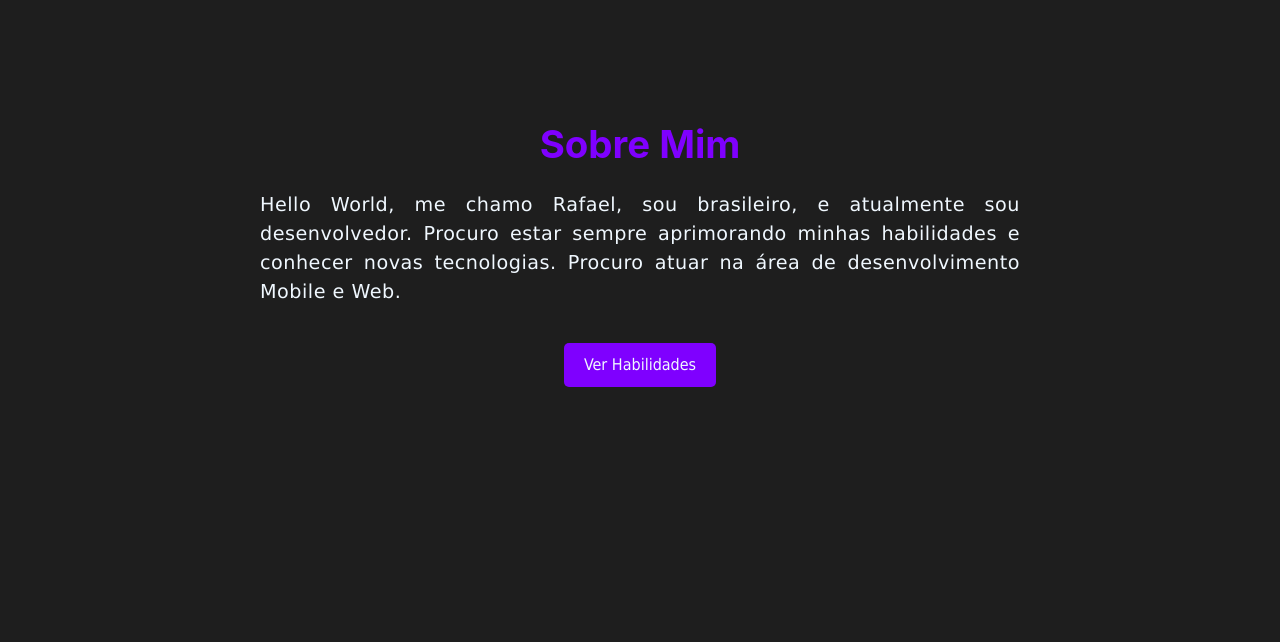
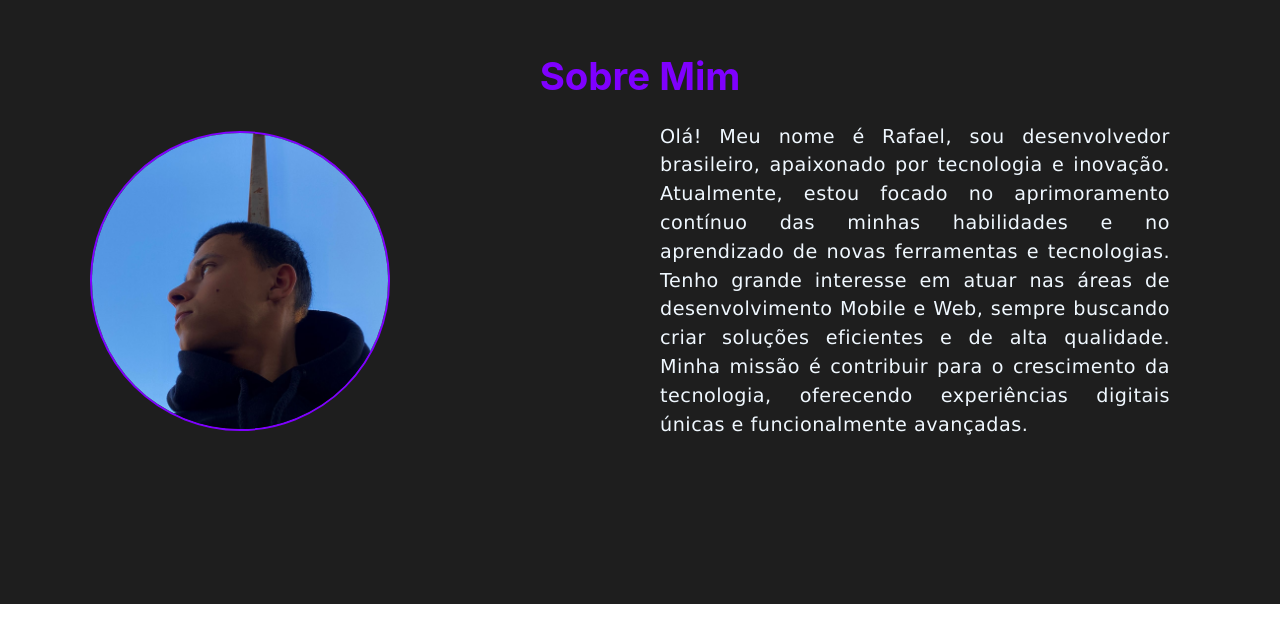
Before and after one commit to rafaelfsnT/portifolioN, a Next.js app: page / in a window 1280 px wide. Shown: the part 996-1638 px from the top of the page. After the commit the page ends 1600 px from the top, so only its background shows below. Built offline with nearby package versions, Linux system fonts and the light colour scheme.

Commit message:
parte sobre finalizada

```diff
--- a/src/app/page.tsx
+++ b/src/app/page.tsx
@@ -18,13 +18,10 @@ import {
   ImageColumn,
   NavbarContainer,
   NavbarLink,
-  HabilidadesSection,
-  ButtonHabilidades,
 } from "../styles/style";
 
 export default function Home() {
   const typewriterRef = useRef<HTMLHeadingElement | null>(null); // Define corretamente o tipo do useRef
-  const [isHabilidadesVisible, setIsHabilidadesVisible] = useState(false);
 
   useEffect(() => {
     const typewriter = typewriterRef.current;
@@ -60,9 +57,6 @@ export default function Home() {
     type();
   }, []);
 
-  const handleToggleHabilidades = () => {
-    setIsHabilidadesVisible(!isHabilidadesVisible); // Alterna a visibilidade
-  };
   return (
     <>
       <Head>
@@ -127,44 +121,40 @@ export default function Home() {
 
         <HomeSection id="sobre">
           <h1>Sobre Mim</h1>
-          <p>
-            Hello World, me chamo Rafael, sou brasileiro, e atualmente sou
-            desenvolvedor. Procuro estar sempre aprimorando minhas habilidades e
-            conhecer novas tecnologias. Procuro atuar na área de desenvolvimento
-            Mobile e Web.
-          </p>
-          <ButtonHabilidades onClick={handleToggleHabilidades}>
-            {isHabilidadesVisible ? "Esconder Habilidades" : "Ver Habilidades"}
-          </ButtonHabilidades>
+          <div
+            style={{
+              display: "flex",
+              justifyContent: "space-between",
+              alignItems: "center"
+            }}
+          >
+            <div style={{ flex: 1 }}>
+              <img
+                src="/perfil2.jpeg" // Substitua pelo caminho da sua imagem
+                alt="Rafael"
+                style={{
+                  width: "300px",
+                  height: "300px",
+                  borderRadius: "50%",
+                  objectFit: "cover",
+                  border: "2px solid #7f00ff", // Ajuste a borda, se necessário
+                }}
+              />
+            </div>
+            <div style={{ flex: 1 }}>
+              <p>
+                Olá! Meu nome é Rafael, sou desenvolvedor brasileiro, apaixonado
+                por tecnologia e inovação. Atualmente, estou focado no
+                aprimoramento contínuo das minhas habilidades e no aprendizado
+                de novas ferramentas e tecnologias. Tenho grande interesse em
+                atuar nas áreas de desenvolvimento Mobile e Web, sempre buscando
+                criar soluções eficientes e de alta qualidade. Minha missão é
+                contribuir para o crescimento da tecnologia, oferecendo
+                experiências digitais únicas e funcionalmente avançadas.
+              </p>
+            </div>
+          </div>
         </HomeSection>
-
-        {/* Quadro de habilidades com animação */}
-        <HabilidadesSection
-          initial={{ opacity: 0, y: -50 }} // Inicialmente invisível e deslocado para cima
-          animate={{
-            opacity: isHabilidadesVisible ? 1 : 0, // Mostra ou esconde com transição
-            y: isHabilidadesVisible ? 0 : -50, // Desliza de volta para cima ao esconder
-          }}
-          transition={{
-            duration: 0.5, // Duração da animação
-            ease: "easeInOut", // Suavização da animação
-          }}
-        >
-          {isHabilidadesVisible && (
-            <>
-              <h2>Minhas Habilidades</h2>
-              <ul>
-                <li>JavaScript</li>
-                <li>React</li>
-                <li>Next.js</li>
-                <li>Node.js</li>
-                <li>CSS e Styled Components</li>
-                <li>Git e GitHub</li>
-                {/* Adicione mais habilidades conforme necessário */}
-              </ul>
-            </>
-          )}
-        </HabilidadesSection>
       </Container>
     </>
   );
--- a/src/styles/style.ts
+++ b/src/styles/style.ts
@@ -193,32 +193,3 @@ export const NavbarLink = styled.a`
     padding: 8px 12px;
   }
 `;
-
-export const ButtonHabilidades = styled.button`
-  margin-top: 20px;
-  padding: 10px 20px;
-  background-color: #7F00FF;
-  color: aliceblue;
-  border: none;
-  border-radius: 5px;
-  cursor: pointer;
-
-  &:hover {
-    background-color: #555;
-  }
-`;
-
-// Seção de Habilidades com animação
-export const HabilidadesSection = styled(motion.div)`
-  margin-top: 30px;
-  padding: 20px;
-  background-color: #f4f4f4;
-  border-radius: 8px;
-  box-shadow: 0 4px 6px rgba(255, 255, 255, 0.1);
-  text-align: center;
-  max-width: 600px;
-  margin: 0 auto;
-  opacity: 0; /* Inicialmente invisível */
-  transform: translateY(-50px); /* Inicialmente deslocado para cima */
-  transition: all 0.5s ease-in-out; /* Transição suave */
-`;
```
